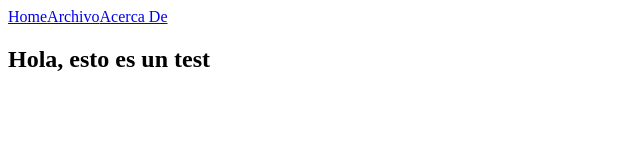
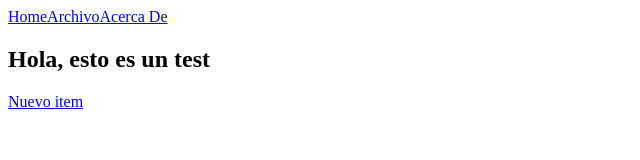
Before and after one commit to bengmar/onlytest, a plain HTML site: page index.html in a window 1280 px wide. Shown: the whole page, without its empty margins (0-640 px from the left). Drawn offline with Linux system fonts and the light colour scheme.

Commit message:
second update

```diff
--- a/index.html
+++ b/index.html
@@ -14,6 +14,7 @@
     <main>
         <section>
             <h1>Hola, esto es un test</h1>
+            <a href="#">Nuevo item</a>
         </section>
     </main>
 </body>
```
